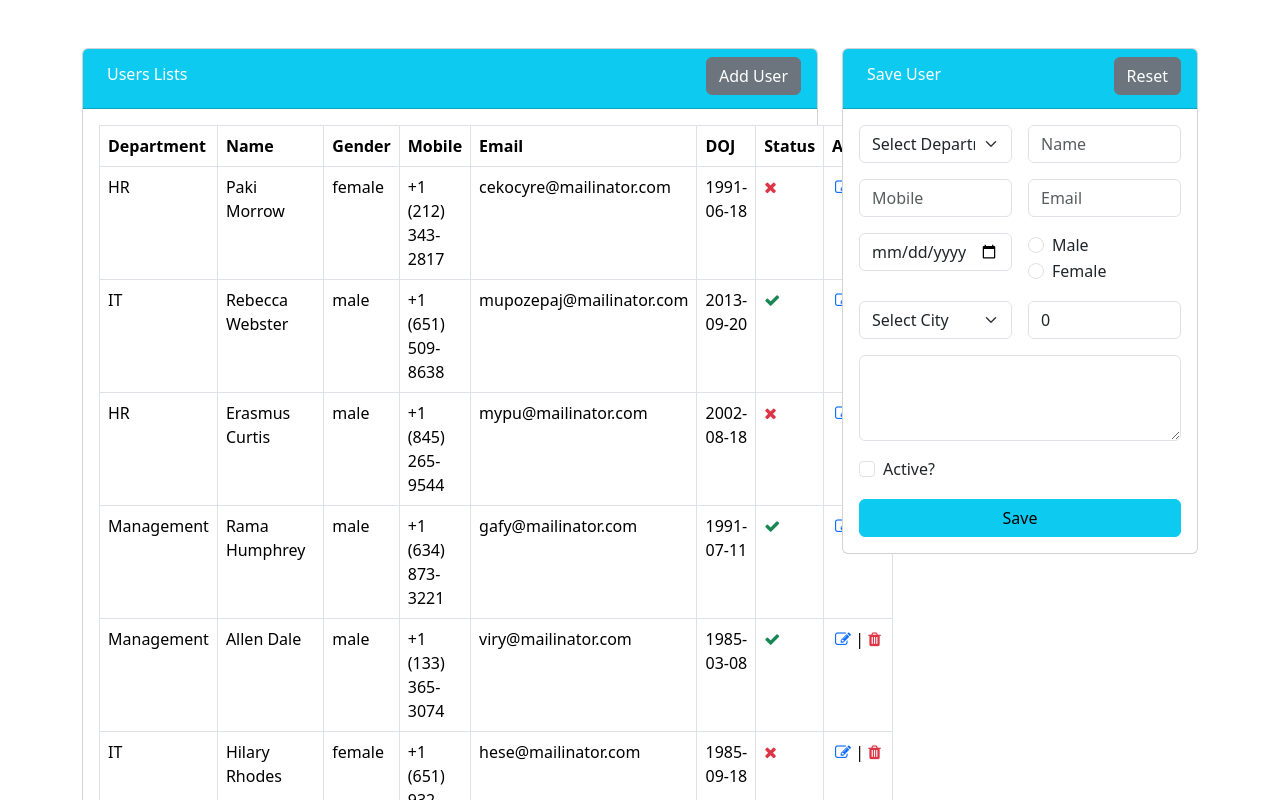
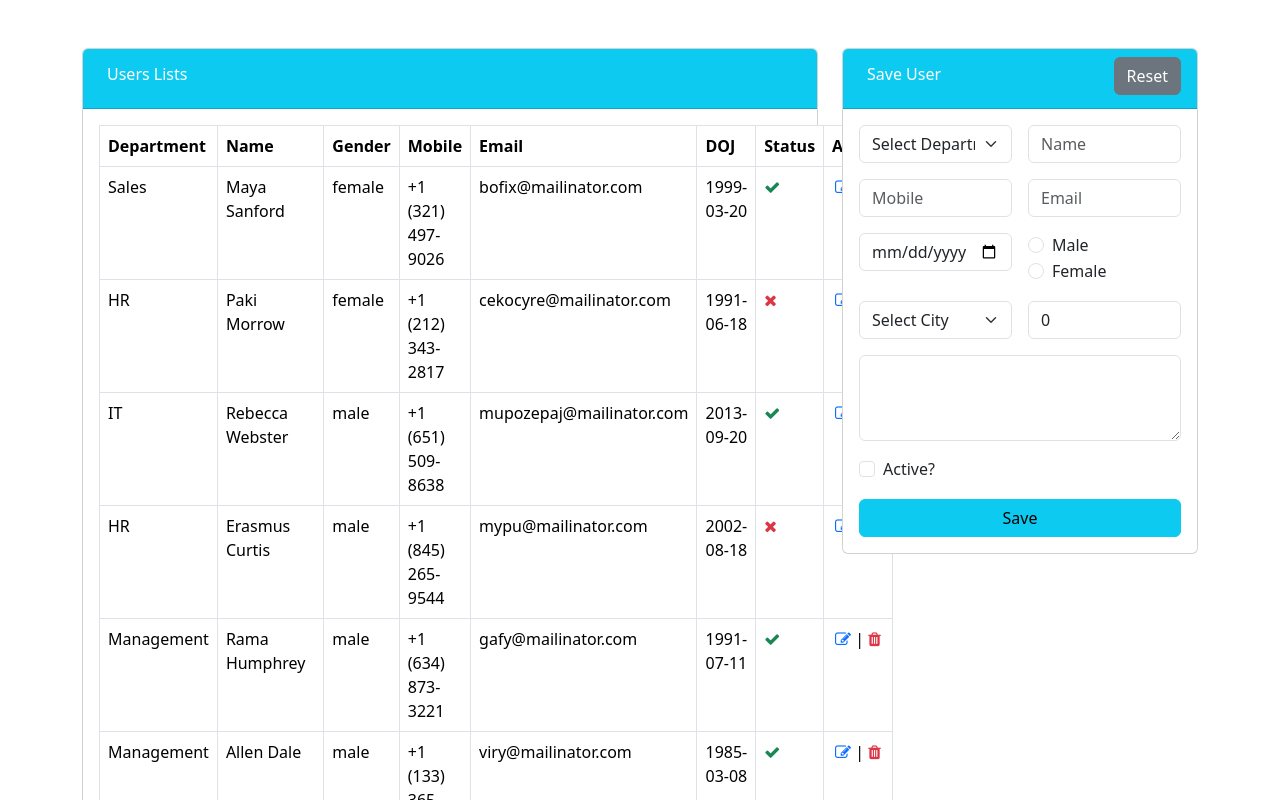
Before and after one commit to yanikkumar/angular-user-app, an Angular app: page /user in a window 1280 px wide. Shown: the top 800 px of the page. Built offline with nearby package versions, Linux system fonts and the light colour scheme; data requests are answered from the project's data file.

Commit message:
Removed the button

```diff
--- a/db.json
+++ b/db.json
@@ -116,6 +116,19 @@
       "salary": 16,
       "address": "Ipsum ut suscipit et",
       "status": false
+    },
+    {
+      "id": "d292",
+      "department": "Sales",
+      "name": "Maya Sanford",
+      "mobile": "+1 (321) 497-9026",
+      "email": "bofix@mailinator.com",
+      "gender": "female",
+      "doj": "1999-03-20",
+      "city": "Gurgaon",
+      "salary": 68,
+      "address": "Rerum ut natus et in",
+      "status": true
     }
   ]
 }
--- a/src/app/Components/user/user.component.html
+++ b/src/app/Components/user/user.component.html
@@ -8,9 +8,9 @@
             <div class="col-6 text-white">
               <h6 class="p-2">Users Lists</h6>
             </div>
-            <div class="col-6 text-end">
+            <!-- <div class="col-6 text-end">
               <button class="btn btn-secondary">Add User</button>
-            </div>
+            </div> -->
           </div>
         </div>
         <div class="card-body">
```
